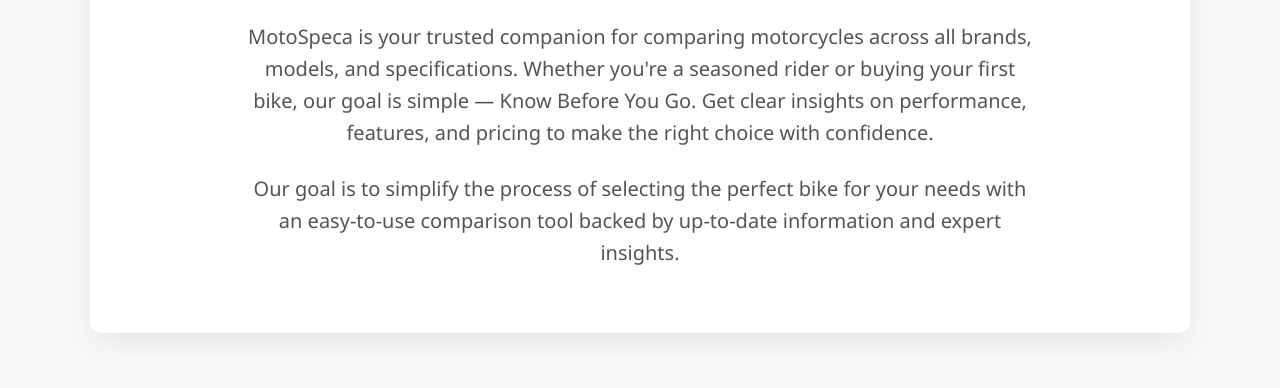
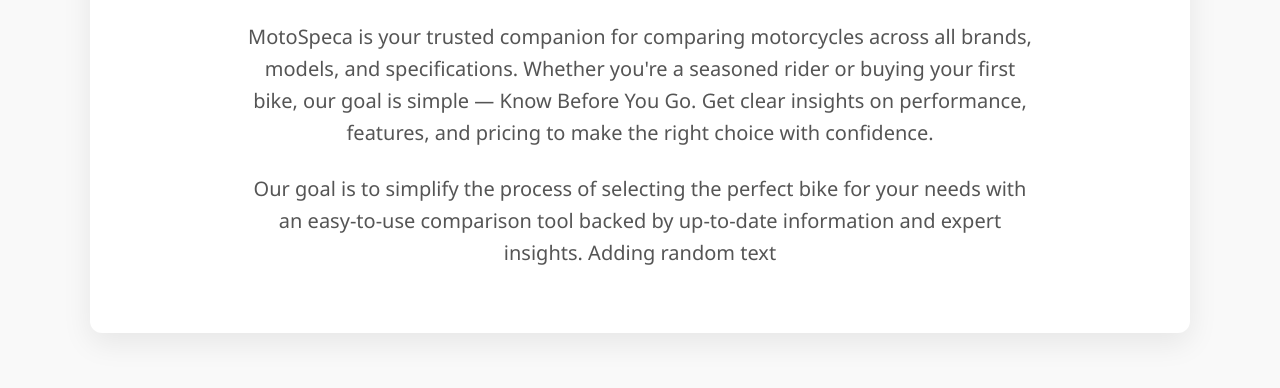
Before and after one commit to karun061/motospeca_project, a plain HTML site: page aboutus.html in a window 1280 px wide. Shown: the part 204-592 px from the top of the page. Drawn offline with Linux system fonts and the light colour scheme.

Commit message:
update about us

```diff
--- a/aboutus.html
+++ b/aboutus.html
@@ -18,6 +18,7 @@
       <p>
         Our goal is to simplify the process of selecting the perfect bike for your needs with an easy-to-use
         comparison tool backed by up-to-date information and expert insights.
+        Adding random text
       </p>
     </div>
   </section>
```
